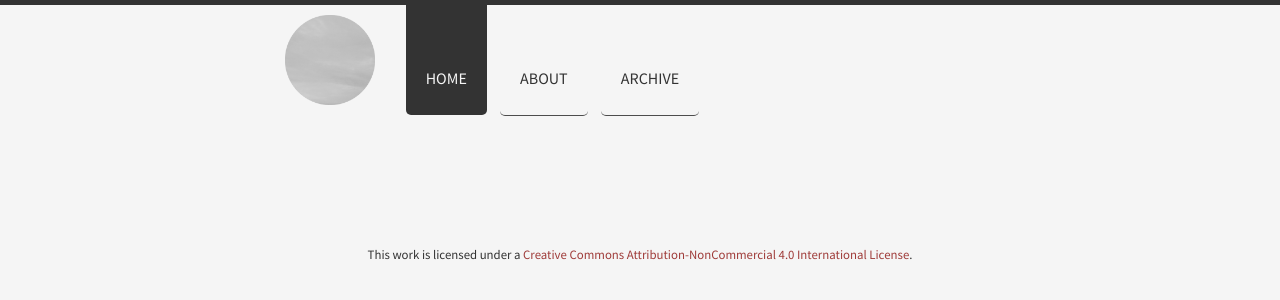
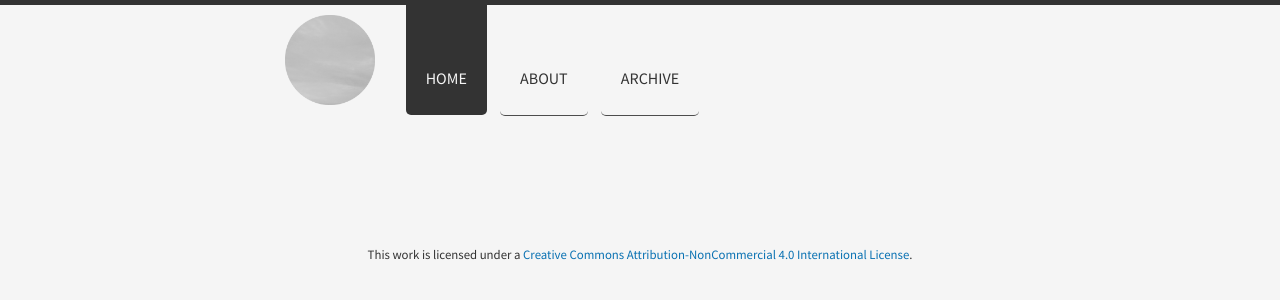
Before and after one commit to aigarsdz/brume, a Jekyll site: the page built from index.html, in a window 1280 px wide. Shown: the top 300 px of the page. Built offline with Jekyll 4.4.1, drawn with Linux system fonts in a browser that asks for light colours; nearby versions of some CDN libraries; Markdown is read by kramdown in place of the engine named in the settings; the list of posts is cut into pages by our own code.

Commit message:
Change the accent color

```diff
--- a/public/css/main.css
+++ b/public/css/main.css
@@ -43,10 +43,10 @@ img {
   outline: none; }
 
 a {
-  color: #9f3b39;
+  color: #0971b2;
   text-decoration: none; }
   a:hover, a:active {
-    color: #672625; }
+    color: #032439; }
 
 code {
   font-family: Consolas, "Liberation Mono", Courier, monospace;
--- a/public/scss/main.scss
+++ b/public/scss/main.scss
@@ -2,7 +2,7 @@
 ============================================================================= */
 $site-background-color: #f5f5f5;
 $contrast-color: #333;
-$accent-color: #bf4e4c;
+$accent-color: #0971B2;
 
 /* ====== General Styles
 ============================================================================= */
@@ -55,7 +55,7 @@ img {
 }
 
 a {
-  color: darken($accent-color, 10%);
+  color: $accent-color;
   text-decoration: none;
 
   &:hover,
```
